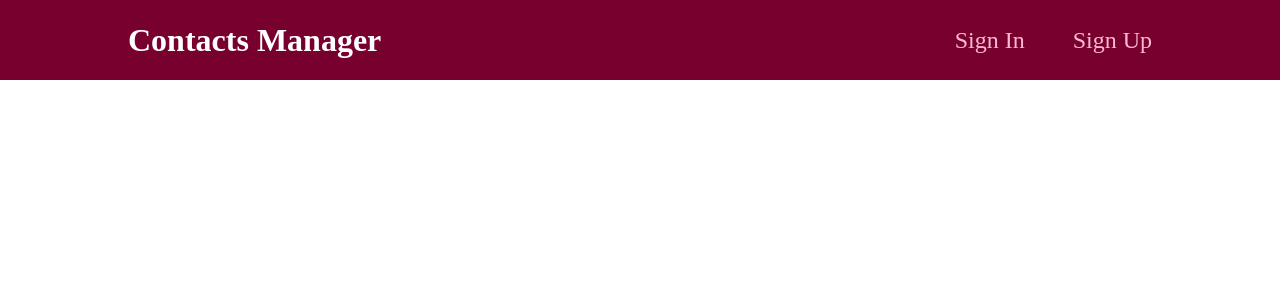
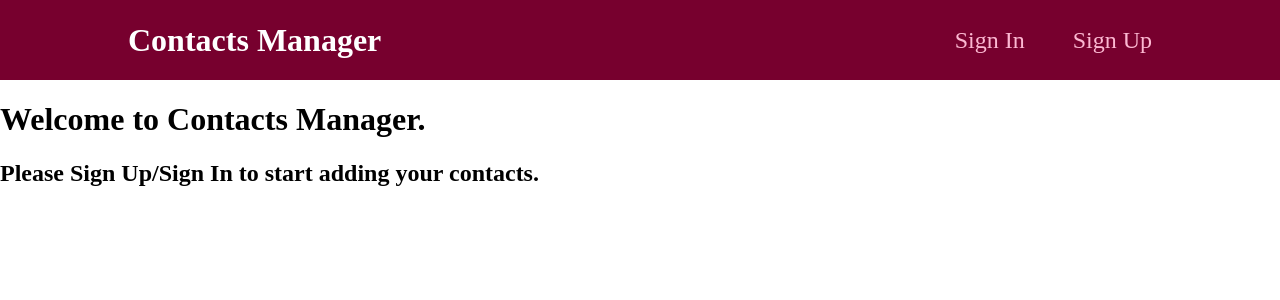
Before and after one commit to sujal7/final-project-frontend, a React (Create React App) app: page / in a window 1280 px wide. Shown: the top 300 px of the page. Built offline with nearby package versions, Linux system fonts and the light colour scheme.

Commit message:
Add Homepage and 404 not found page

```diff
--- a/src/App.jsx
+++ b/src/App.jsx
@@ -10,28 +10,32 @@ import AddContacts from './pages/contacts/AddContacts';
 import DeleteContacts from './pages/contacts/DeleteContacts';
 import EditContacts from './pages/contacts/EditContacts';
 import SignOut from './pages/user/SignOut';
+import NotFound from './pages/NotFound';
+import Home from './pages/Home';
 
 function App() {
   const isAuth = useSelector((state) => state.isAuth);
   return (
     <div>
       <Layout>
+        <Routes>
+          <Route path="/" element={<Home />} />
+          <Route path="*" element={<NotFound />} />
+          <Route path="/signin" element={<SignIn />} />
+          <Route path="/signout" element={<SignOut />} />
           {isAuth ? (
-          <Routes>
+            <>
               <Route path="/contacts" element={<AllContacts />} />
               <Route path="/add-contacts" element={<AddContacts />} />
               <Route path="/delete-contacts/:id" element={<DeleteContacts />} />
               <Route path="/edit-contacts/:id" element={<EditContacts />} />
-            <Route path="/signin" element={<SignIn />} />
-            <Route path="/signout" element={<SignOut />} />
+            </>
+          ) : (
+            <>
+              <Route path="/signup" element={<SignUp />} />
+            </>
+          )}
         </Routes>
-        ) : (
-          <Routes>
-            <Route path="/signup" element={<SignUp />} />
-            <Route path="/signin" element={<SignIn />} />
-            <Route path="/signout" element={<SignOut />} />
-          </Routes>
-        )}
       </Layout>
     </div>
   );
--- /dev/null
+++ b/src/pages/Home.jsx
@@ -0,0 +1,10 @@
+import React from 'react';
+
+export default function Home() {
+  return (
+    <div className="center primary-color">
+      <h1>Welcome to Contacts Manager.</h1>
+      <h2>Please Sign Up/Sign In to start adding your contacts.</h2>
+    </div>
+  );
+}
--- /dev/null
+++ b/src/pages/NotFound.jsx
@@ -0,0 +1,10 @@
+import { Link } from 'react-router-dom';
+
+export default function NotFound() {
+  return (
+    <div className="center">
+      <h1>404 - Not Found</h1>
+      <Link to="/">Go Home</Link>
+    </div>
+  );
+}
```
Lines whose indentation alone changed are shown as unchanged.
